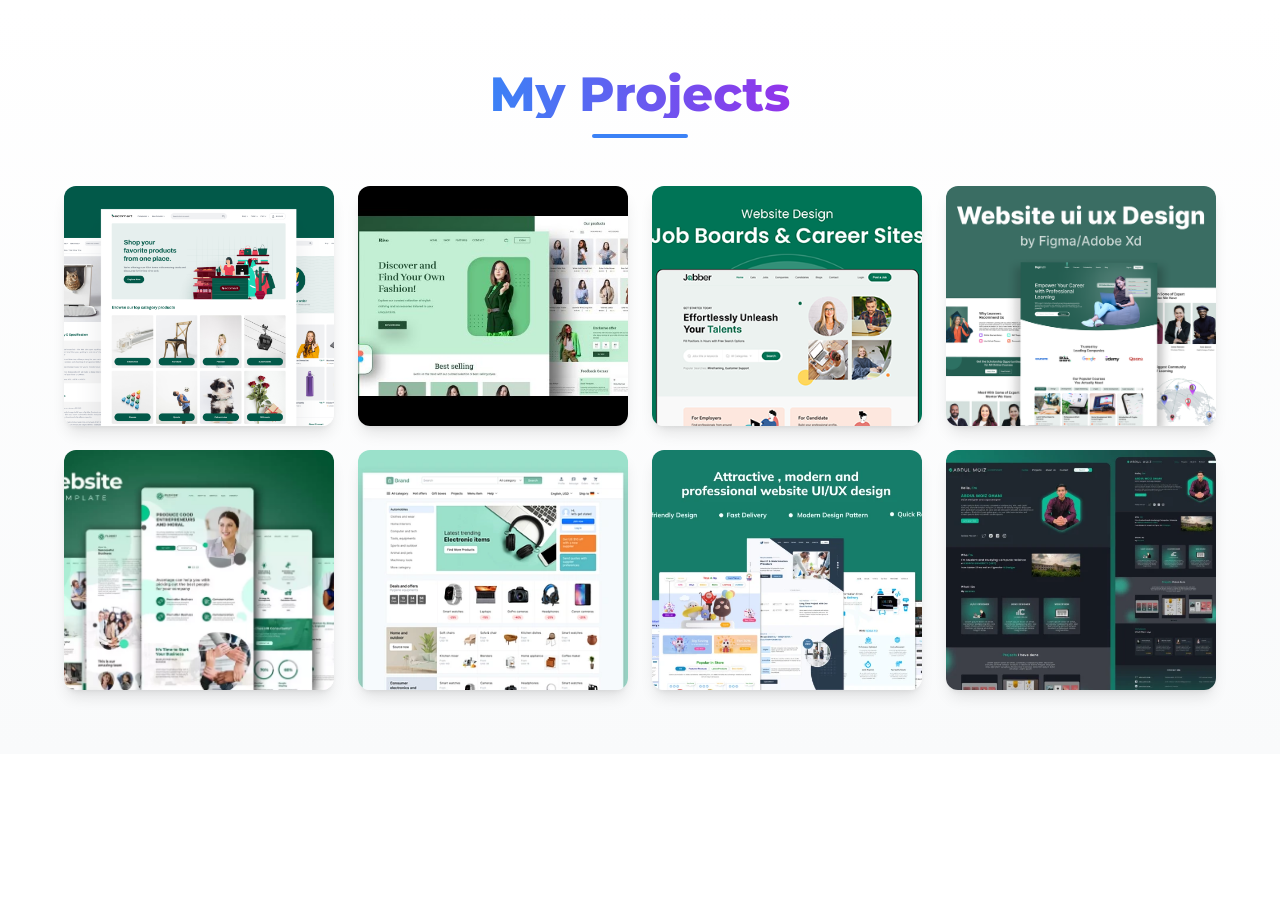
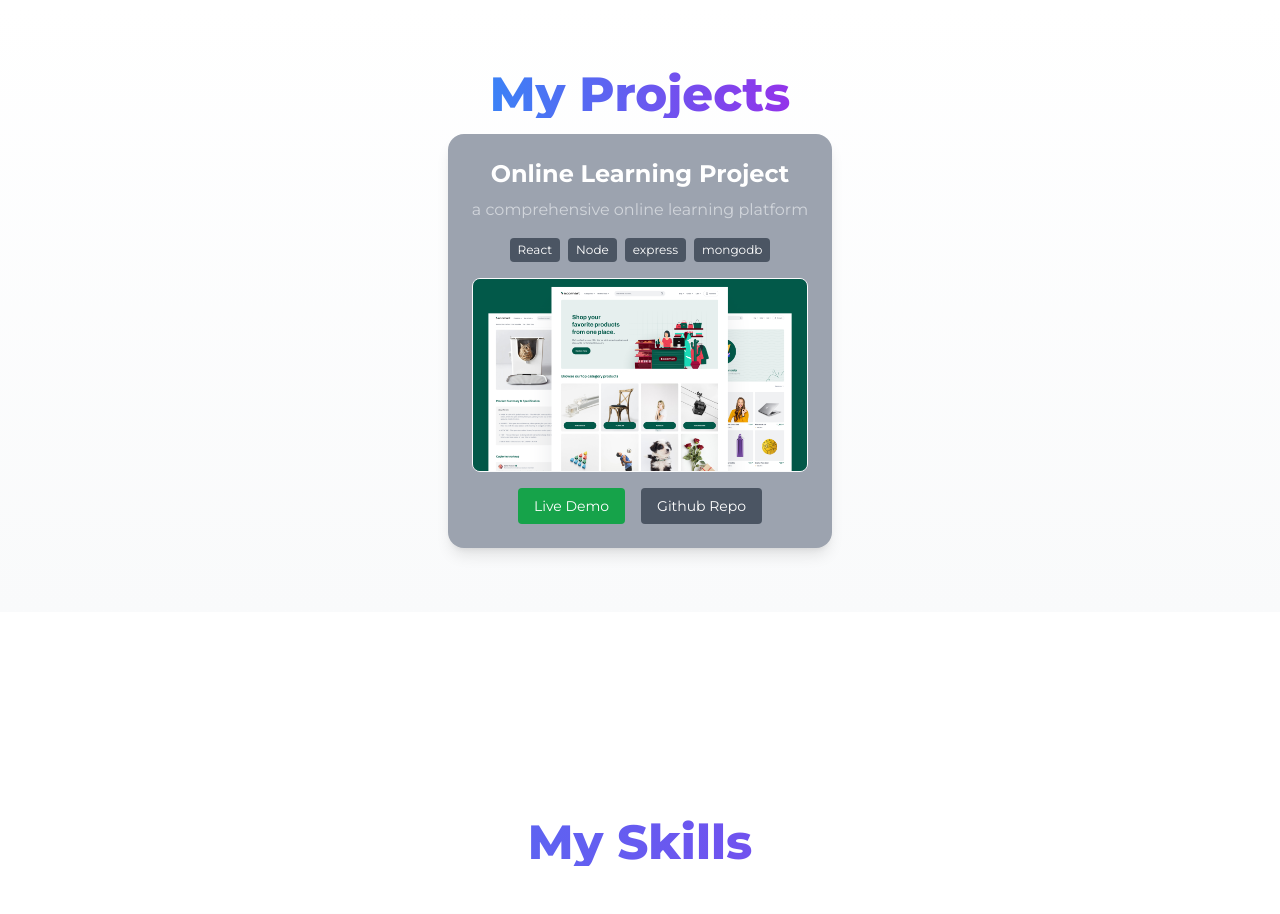
Before and after one commit to rabeyabosree/porfolio, a React (Vite) app: page / in a window 1280 px wide. Shown: the part 1280-2194 px from the top of the page. Built offline with nearby package versions, Linux system fonts and the light colour scheme; no server answers.

Commit message:
project page updated

```diff
--- a/src/pages/projects/MyProjects.jsx
+++ b/src/pages/projects/MyProjects.jsx
@@ -8,6 +8,7 @@ import image5 from "../../assets/mernstack5.webp";
 import image6 from "../../assets/mernstack6.webp";
 import image7 from "../../assets/mernstack7.png";
 import image8 from "../../assets/mernstack8.jpeg";
+import ProjectCart from './ProjectCart';
 
 const MyProjects = () => {
   const myProject = [
@@ -32,32 +33,15 @@ const MyProjects = () => {
         My Projects
       </motion.h1>
 
-      <motion.div
-        className="h-1 w-24 bg-blue-500 rounded-full mb-12"
-        initial={{ scaleX: 0 }}
-        animate={{ scaleX: 1 }}
-        transition={{ duration: 1 }}
-        style={{ transformOrigin: "left" }}
+     <ProjectCart
+      title={"Online Learning Project"}
+      description={"a comprehensive online learning platform"}
+      tags={["React", "Node", "express", "mongodb"]}
+      img={image1}
+      liveLink={"https<lkaslfdk"}
+      github={"httpsakfj"}
+
       />
-
-      <div className="grid grid-cols-1 sm:grid-cols-2 md:grid-cols-3 lg:grid-cols-4 gap-6 max-w-6xl w-full">
-        {myProject.map((project, index) => (
-          <motion.div
-            key={index}
-            className="group rounded-xl overflow-hidden shadow-lg hover:shadow-2xl bg-white transition-all duration-300"
-            initial={{ opacity: 0, y: 50 }}
-            whileInView={{ opacity: 1, y: 0 }}
-            viewport={{ once: true }}
-            transition={{ delay: index * 0.1, duration: 0.5 }}
-          >
-            <img
-              src={project.project}
-              alt={`Project ${index + 1}`}
-              className="w-full h-60 object-cover group-hover:scale-105 transition-transform duration-500"
-            />
-          </motion.div>
-        ))}
-      </div>
     </div>
   );
 };
--- /dev/null
+++ b/src/pages/projects/ProjectCart.jsx
@@ -0,0 +1,45 @@
+import React from 'react'
+
+function ProjectCart({ title, description, tags, img, liveLink, github }) {
+    return (
+        <div className='bg-gray-400 text-white rounded-2xl p-6 shadow-lg flex flex-col items-center max-w-md mx-auto'>
+            <h1 className='text-2xl font-bold mb-2'>{title}</h1>
+
+            <p className='text-gray-300 mb-4 text-center'>{description}</p>
+
+            <div className='flex flex-wrap gap-2 mb-4 justify-center'>
+                {tags.map((tag, i) => (
+                    <span key={i} className='bg-gray-600 px-2 py-1 rounded text-xs'>
+                        {tag}
+                    </span>
+                ))}
+            </div>
+
+            <div className='w-full border border-gray-50 rounded-lg overflow-hidden mb-4'>
+                <img src={img} className='w-full object-cover h-48' alt={title} />
+            </div>
+
+            <div className='flex gap-4'>
+                <a
+                    href={liveLink}
+                    target='_blank'
+                    rel='noopener noreferrer'
+                    className='bg-green-600 hover:bg-green-700 px-4 py-2 rounded text-sm'
+                >
+                    Live Demo
+                </a>
+
+                <a
+                    href={github}
+                    target='_blank'
+                    rel='noopener noreferrer'
+                    className='bg-gray-600 hover:bg-gray-700 px-4 py-2 rounded text-sm'
+                >
+                    Github Repo
+                </a>
+            </div>
+        </div>
+    )
+}
+
+export default ProjectCart
```
